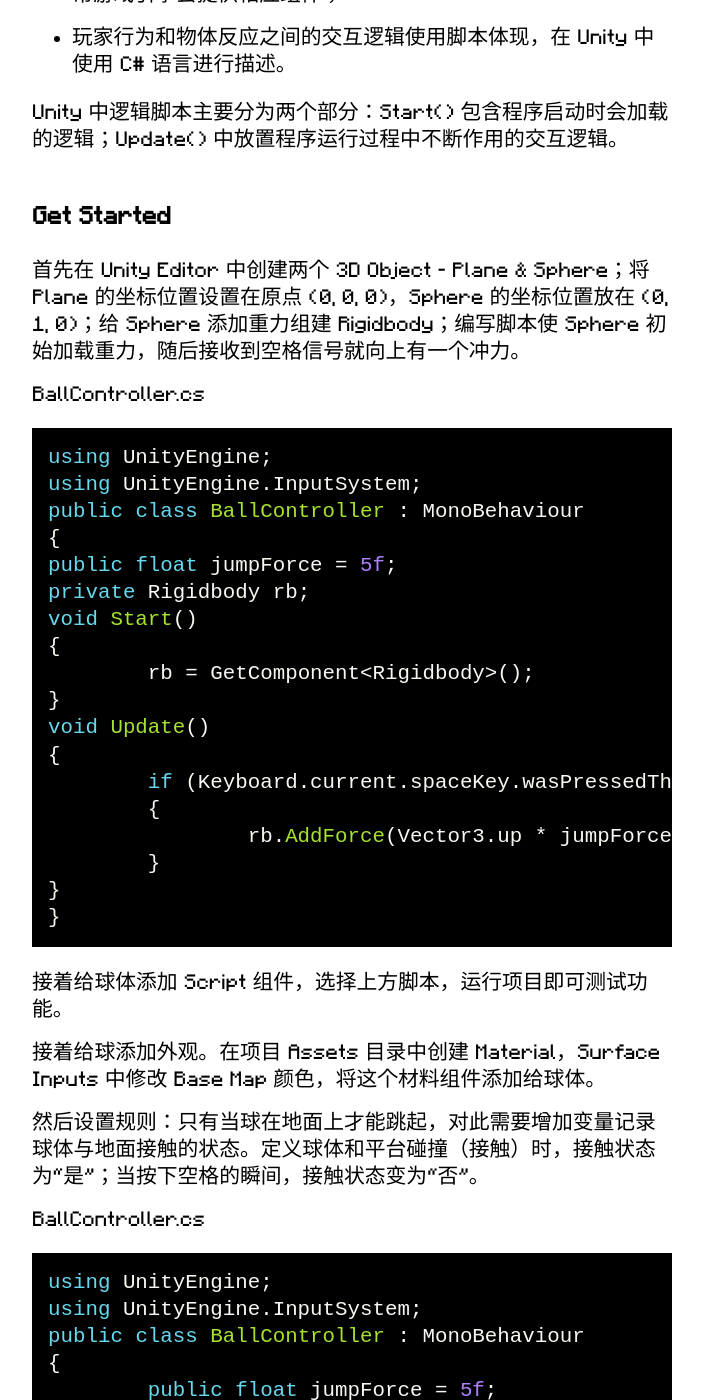
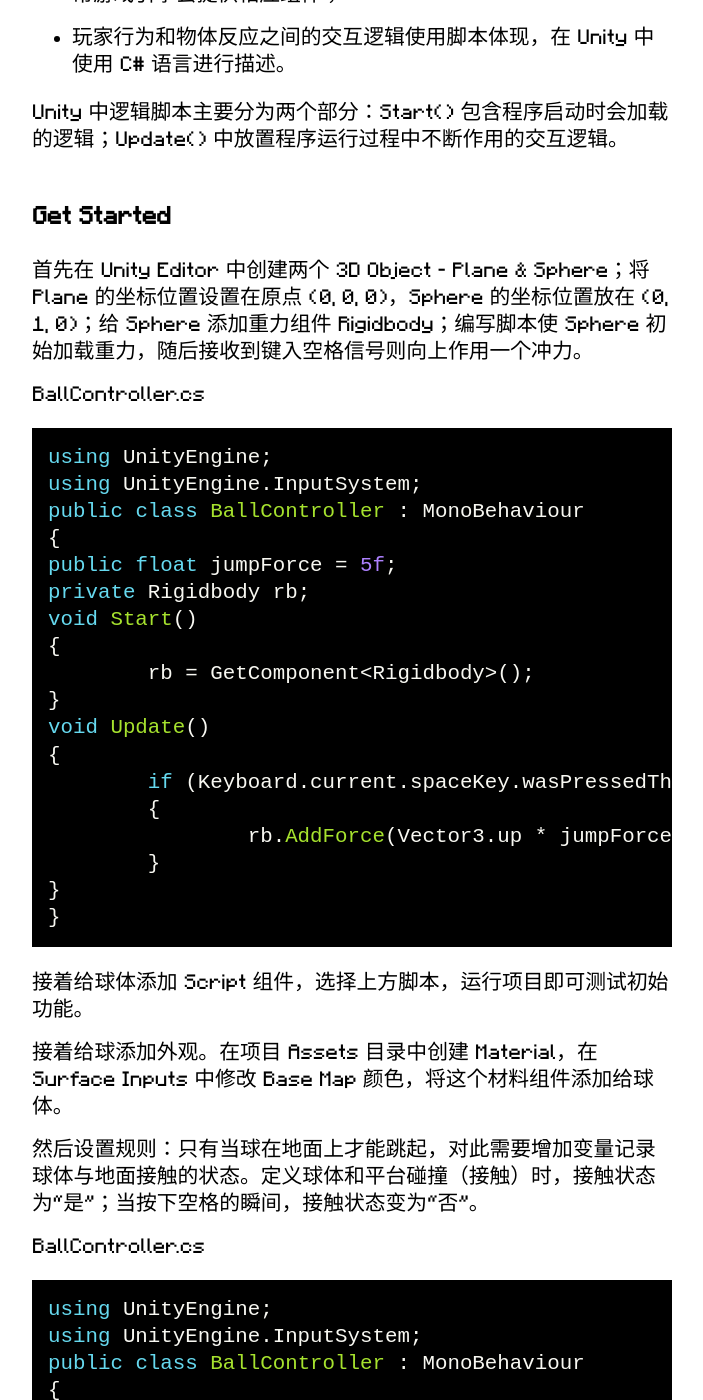
Before and after one commit to thekingofcool/daily, a Jekyll site: the page built from _posts/2026-01-13-simulator-with-unity.md, in a window 1280 px wide and 1400 px high, scrolled down 479 px. Shown: the whole window, without its empty margins (288-991 px from the left). Built offline with Jekyll 4.4.1, drawn with Linux system fonts in a browser that asks for light colours; some web fonts are replaced; comment, search, counter and statistics services are not loaded.

Commit message:
daily update: 2026-01-13 15:40:28

````diff
--- a/_posts/2026-01-13-simulator-with-unity.md
+++ b/_posts/2026-01-13-simulator-with-unity.md
@@ -19,7 +19,7 @@ categories: thoughts
 Unity 中逻辑脚本主要分为两个部分：Start() 包含程序启动时会加载的逻辑；Update() 中放置程序运行过程中不断作用的交互逻辑。
 
 ### Get Started
-首先在 Unity Editor 中创建两个 3D Object - Plane & Sphere；将 Plane 的坐标位置设置在原点 (0, 0, 0)，Sphere 的坐标位置放在 (0, 1, 0)；给 Sphere 添加重力组建 Rigidbody；编写脚本使 Sphere 初始加载重力，随后接收到空格信号就向上有一个冲力。
+首先在 Unity Editor 中创建两个 3D Object - Plane & Sphere；将 Plane 的坐标位置设置在原点 (0, 0, 0)，Sphere 的坐标位置放在 (0, 1, 0)；给 Sphere 添加重力组件 Rigidbody；编写脚本使 Sphere 初始加载重力，随后接收到键入空格信号则向上作用一个冲力。
 
 BallController.cs
 
@@ -44,9 +44,9 @@ void Update()
 }
 ```
 
-接着给球体添加 Script 组件，选择上方脚本，运行项目即可测试功能。
+接着给球体添加 Script 组件，选择上方脚本，运行项目即可测试初始功能。
 
-接着给球添加外观。在项目 Assets 目录中创建 Material，Surface Inputs 中修改 Base Map 颜色，将这个材料组件添加给球体。
+接着给球添加外观。在项目 Assets 目录中创建 Material，在 Surface Inputs 中修改 Base Map 颜色，将这个材料组件添加给球体。
 
 然后设置规则：只有当球在地面上才能跳起，对此需要增加变量记录球体与地面接触的状态。定义球体和平台碰撞（接触）时，接触状态为“是”；当按下空格的瞬间，接触状态变为“否”。
 
````
Also changed, not shown: 2 other files.
